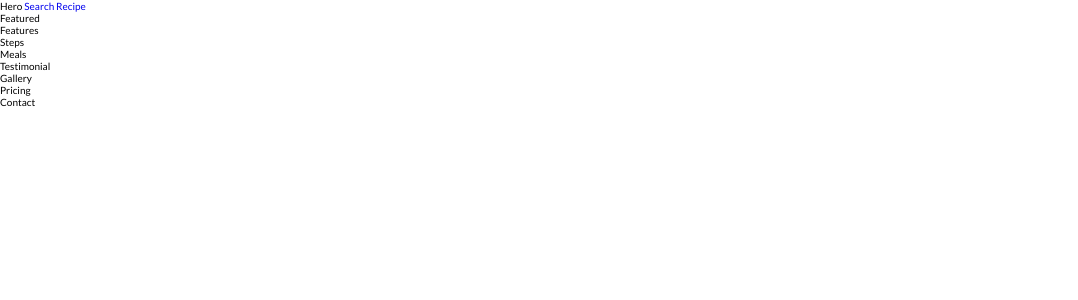
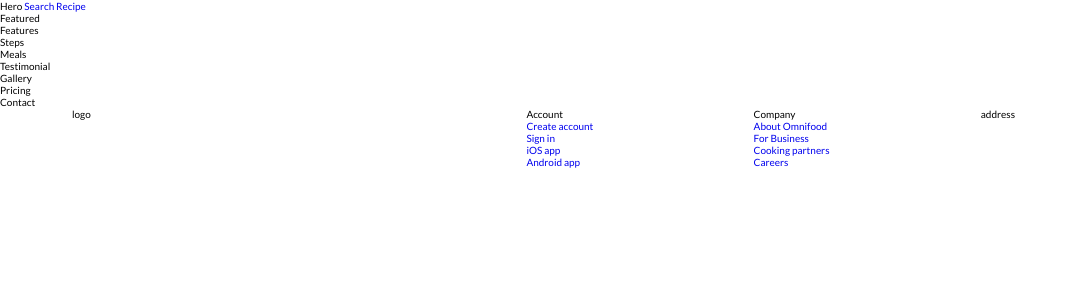
Before and after one commit to cemmanuelonyema/reccy, a React (Vite) app: page / in a window 1280 px wide. Shown: the top 300 px of the page, without its empty margins (0-1078 px from the left). Built offline with nearby package versions, Linux system fonts and the light colour scheme.

Commit message:
feat: add footer landing section

```diff
--- a/src/components/pages/landing/Landing.jsx
+++ b/src/components/pages/landing/Landing.jsx
@@ -10,6 +10,7 @@ import Features from './components/features/Features';
 import Pricing from './components/pricing/Pricing';
 import Contact from './components/contact/Contact';
 import Steps from './components/steps/Steps';
+import Footer from './components/footer/Footer';
 
 const Landing = () => {
       return (
@@ -23,6 +24,7 @@ const Landing = () => {
                   <Gallery />
                   <Pricing />
                   <Contact />
+                  <Footer />
             </>
       );
 };
--- /dev/null
+++ b/src/components/pages/landing/components/footer/Footer.jsx
@@ -0,0 +1,67 @@
+import React from 'react';
+import styles from './Footer.module.scss';
+
+const Footer = () => {
+      return (
+            <footer>
+                  <div className={`${styles.footer__container} container`}>
+                        <div>logo</div>
+                        <nav className={styles.footer_nav}>
+                              <p className="footer-heading">Account</p>
+                              <ul className={styles.footer_ul}>
+                                    <li>
+                                          <a className="footer-link" href="#">
+                                                Create account
+                                          </a>
+                                    </li>
+                                    <li>
+                                          <a className="footer-link" href="#">
+                                                Sign in
+                                          </a>
+                                    </li>
+                                    <li>
+                                          <a className="footer-link" href="#">
+                                                iOS app
+                                          </a>
+                                    </li>
+                                    <li>
+                                          <a className="footer-link" href="#">
+                                                Android app
+                                          </a>
+                                    </li>
+                              </ul>
+                        </nav>
+
+                        <nav className={styles.footer_nav}>
+                              <p className="footer-heading">Company</p>
+                              <ul className={styles.footer_ul}>
+                                    <li>
+                                          <a className="footer-link" href="#">
+                                                About Omnifood
+                                          </a>
+                                    </li>
+                                    <li>
+                                          <a className="footer-link" href="#">
+                                                For Business
+                                          </a>
+                                    </li>
+                                    <li>
+                                          <a className="footer-link" href="#">
+                                                Cooking partners
+                                          </a>
+                                    </li>
+                                    <li>
+                                          <a className="footer-link" href="#">
+                                                Careers
+                                          </a>
+                                    </li>
+                              </ul>
+                        </nav>
+
+                        <div> address</div>
+                  </div>
+            </footer>
+      );
+};
+
+export default Footer;
--- /dev/null
+++ b/src/components/pages/landing/components/footer/Footer.module.scss
@@ -0,0 +1,7 @@
+.footer {
+      &__container {
+            display: grid;
+            grid-template-columns: 2fr repeat(3, 1fr);
+            //  grid-template-columns: 1.5fr 1.5fr 1fr 1fr 1fr;
+      }
+}
```
